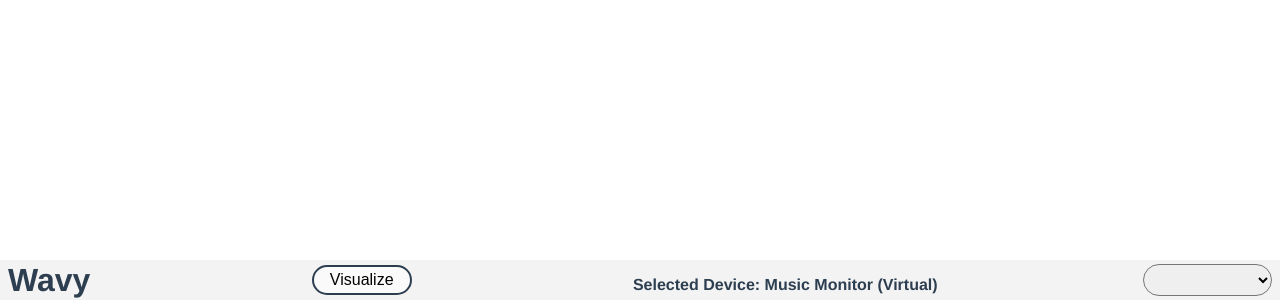
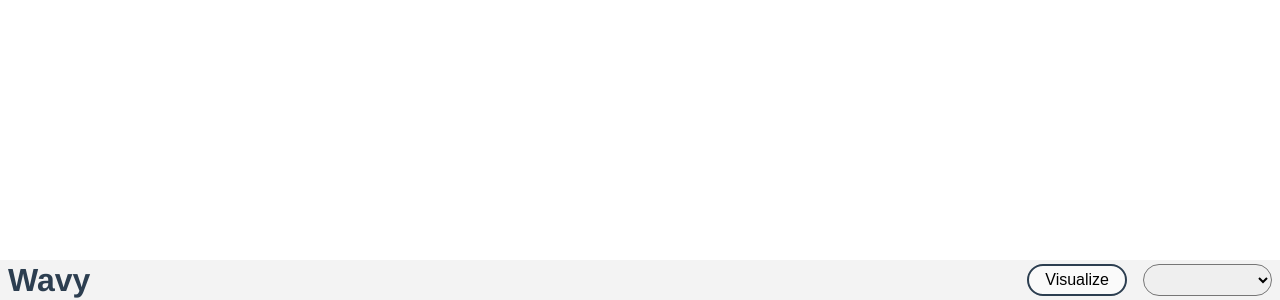
Before and after one commit to kalynbeach/wavy, a Vue app: page / in a window 1280 px wide. Shown: the part 500-800 px from the top of the page. Built offline with nearby package versions, Linux system fonts and the light colour scheme.

Commit message:
Clean up some stuff

```diff
--- a/src/components/AudioControls.vue
+++ b/src/components/AudioControls.vue
@@ -1,12 +1,13 @@
 <template>
   <div class="audio-controls">
     <h1>Wavy</h1>
+    <div class="controls-container">
       <div class="buttons">
         <button @click="$emit('visualize')" class="button">Visualize</button>
       </div>
-    <div class="info">
+      <!-- <div class="info">
         <p>Selected Device: {{ selected ? selected.label : "No device selected" }}</p>
-    </div>
+      </div> -->
       <div class="audio-device-select">
         <select
           name="device-select"
@@ -20,6 +21,7 @@
             {{ device.label }}
           </option>
         </select>
+      </div>
     </div>
   </div>
 </template>
@@ -75,17 +77,22 @@ export default {
   display: flex;
   flex-direction: row;
   justify-content: space-between;
-  background-color: rgb(243, 243, 243);
+  align-items: center;
+  background-color: $background-color;
 
   h1 {
     align-self: center;
   }
 
+  .controls-container {
+    display: flex;
+    flex-direction: row;
+
     .buttons {
-    margin: 0 1rem;
+      margin: 0 1rem 0 0;
       display: flex;
+      flex-direction: row;
       justify-content: space-around;
-    align-items: center;
 
       .button:not(:last-of-type) {
         margin-right: 1rem;
@@ -114,4 +121,5 @@ export default {
       }
     }
   }
+}
 </style>
--- a/src/components/Wavy.vue
+++ b/src/components/Wavy.vue
@@ -37,7 +37,6 @@ export default {
     const {
       audioContext,
       audioStream,
-      audioGain,
       audioAnalyser,
       audioDevices,
       fetchAvailableDevices,
@@ -78,7 +77,6 @@ export default {
       // Audio
       audioContext,
       audioStream,
-      audioGain,
       audioAnalyser,
       audioDevices,
       selectDevice,
```
Also changed, not shown: 1 other file (tests, documents, lock files or other folders). Lines whose indentation alone changed are shown as unchanged.
